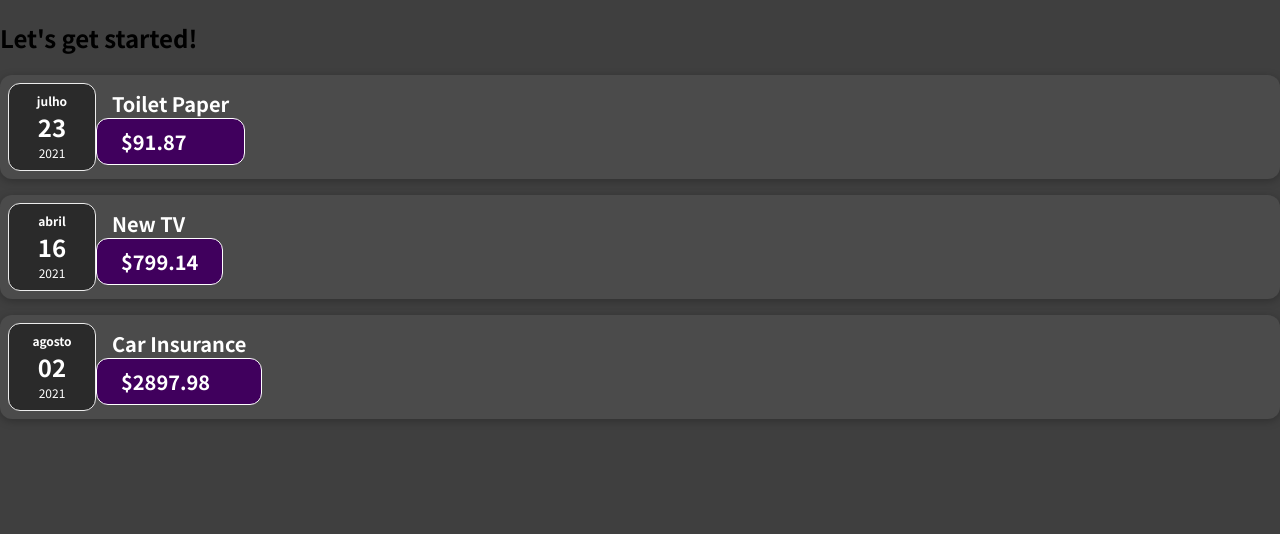
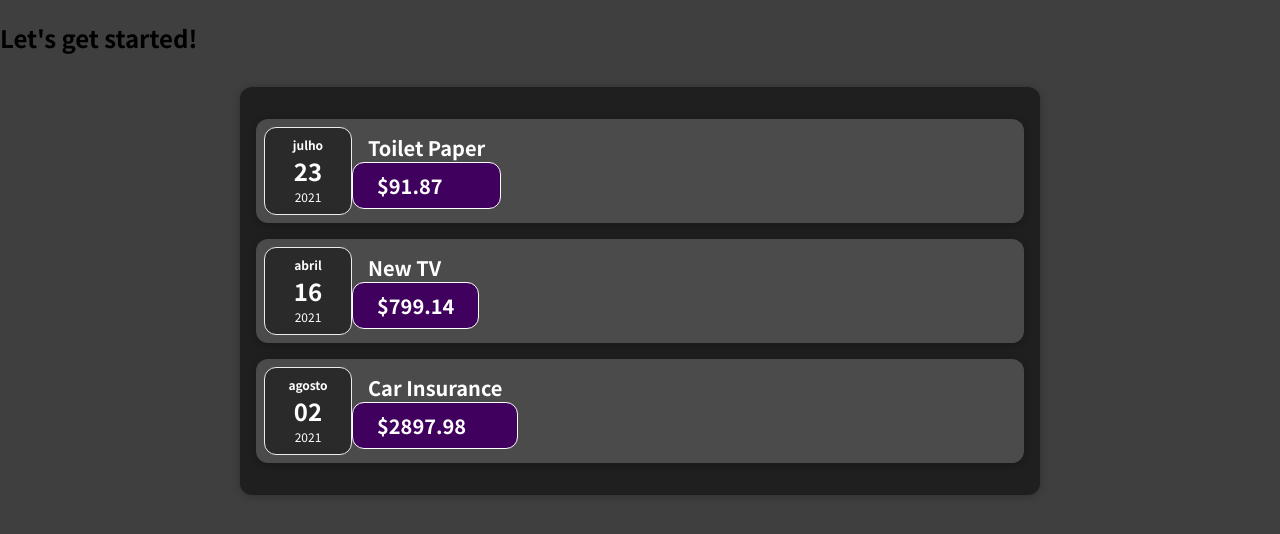
Before and after one commit to renatospaka/expenses-list, a JavaScript app: page / in a window 1280 px wide. Shown: the top 534 px of the page. Built offline with nearby package versions, Linux system fonts and the light colour scheme.

Commit message:
feat: :sparkles: Expenses container

```diff
--- a/src/App.js
+++ b/src/App.js
@@ -1,4 +1,4 @@
-import ExpenseItem from "./components/ExpenseItem";
+import Expenses from "./components/Expenses";
 
 function App() {
   const expenses = [
@@ -10,9 +10,7 @@ function App() {
   return (
     <div>
       <h2>Let's get started!</h2>
-      <ExpenseItem title={expenses[0].title} amount={expenses[0].amount} date={expenses[0].date} />
-      <ExpenseItem title={expenses[1].title} amount={expenses[1].amount} date={expenses[1].date} />
-      <ExpenseItem title={expenses[2].title} amount={expenses[2].amount} date={expenses[2].date} />
+      <Expenses expenses={expenses} />
     </div>
   );
 }
--- /dev/null
+++ b/src/components/Expenses.css
@@ -0,0 +1,9 @@
+.expenses {
+  padding: 1rem;
+  background-color: rgb(31, 31, 31);
+  margin: 2rem auto;
+  width: 50rem;
+  max-width: 95%;
+  border-radius: 12px;
+  box-shadow: 0 1px 8px rgba(0, 0, 0, 0.25);
+}
--- /dev/null
+++ b/src/components/Expenses.js
@@ -0,0 +1,20 @@
+import ExpenseItem from "./ExpenseItem";
+import "./Expenses.css"
+
+function Expenses(props) {
+  const expenses = props.expenses
+  const items = expenses.forEach((item) => {
+    return <ExpenseItem title={item.title} amount={item.amount} date={item.date} />
+  })
+  const xItems = expenses.map((item) => {
+    return <ExpenseItem title={item.title} amount={item.amount} date={item.date} />
+});
+
+  return (
+    <div className="expenses">
+      {xItems}
+    </div>
+  )
+}
+
+export default Expenses;
```
